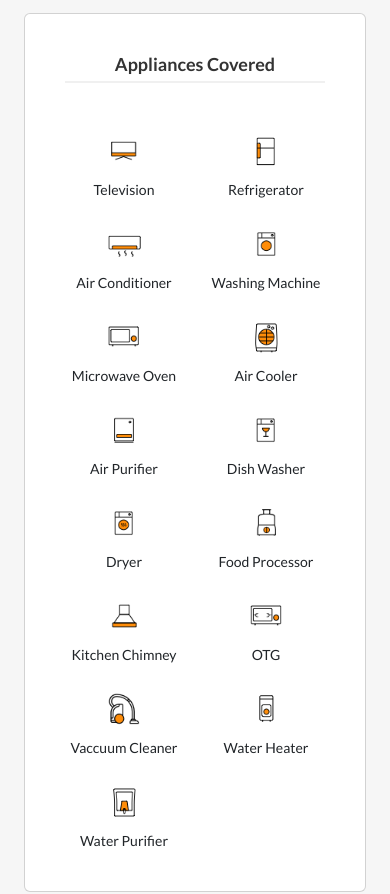
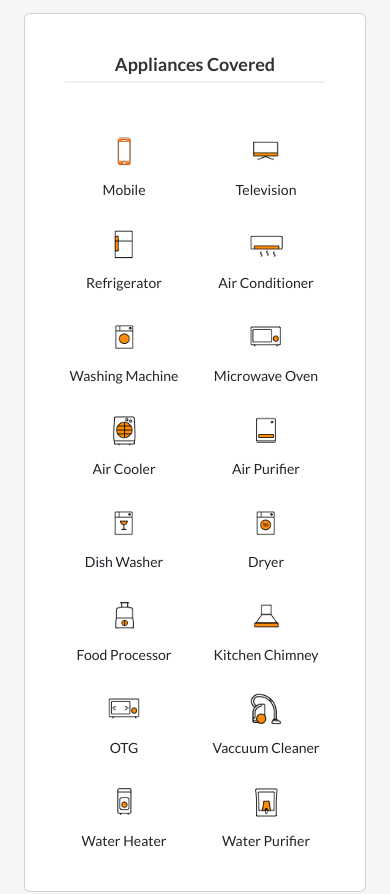
Before and after one commit to Mukesh1346/EMIPLUSCARE, a Next.js app: page / in a window 390 px wide. Shown: the part 1660-2554 px from the top of the page. Built offline with nearby package versions, Linux system fonts and the light colour scheme.

Commit message:
logo and image phone added

```diff
--- a/src/app/Components/Footer/Footer.jsx
+++ b/src/app/Components/Footer/Footer.jsx
@@ -65,14 +65,14 @@ export default function Footer() {
                 </a>
               </div>
 
-              {/* <ul className="list-inline footer-links mb-0">
-                <li className="list-inline-item"><a href="#">DELHI</a></li>
-                <li className="list-inline-item"><a href="#">UP</a></li>
+              <ul className="list-inline footer-links mb-0">
+                <li className="list-inline-item"><a href="#">All OVER INDIA</a></li>
+                {/* <li className="list-inline-item"><a href="#">UP</a></li>
                 <li className="list-inline-item"><a href="#">HARYANA</a></li>
                 <li className="list-inline-item"><a href="#">PUNJAB</a></li>
                 <li className="list-inline-item"><a href="#">UTTRAKHAND</a></li>
-                <li className="list-inline-item"><a href="#">RAJASTHAN</a></li>
-              </ul> */}
+                <li className="list-inline-item"><a href="#">RAJASTHAN</a></li> */}
+              </ul>
             </div>
 
             {/* Contact Info */}
--- a/src/app/Components/QuickServices/QuickServices.jsx
+++ b/src/app/Components/QuickServices/QuickServices.jsx
@@ -23,21 +23,22 @@ import icon5 from '@/app/Assist/Images/device.png'
 // import app13 from '@/app/Assist/Images/app3.png'
 // import app14 from '@/app/Assist/Images/app4.png'
 
-import app1 from '@/app/Assist/Images/tv.png'
-import app2 from '@/app/Assist/Images/app2.png'
-import app3 from '@/app/Assist/Images/air-conditioner.png'
-import app4 from '@/app/Assist/Images/washing-machine.png'
-import app5 from '@/app/Assist/Images/microwave.png'
-import app6 from '@/app/Assist/Images/air-cooler.png'
-import app7 from '@/app/Assist/Images/air-purifier.png'
-import app8 from '@/app/Assist/Images/dish-washer.png'
-import app9 from '@/app/Assist/Images/dryer.png'
-import app10 from '@/app/Assist/Images/food-processor.png'
-import app11 from '@/app/Assist/Images/kitchen-chimney.png'
-import app12 from '@/app/Assist/Images/otg.png'
-import app13 from '@/app/Assist/Images/vaccum-cleaner.png'
-import app14 from '@/app/Assist/Images/water-heater.png'
-import app15 from '@/app/Assist/Images/water-purifier.png'
+import app1 from '@/app/Assist/Images/mobile.png'
+import app2 from '@/app/Assist/Images/tv.png'
+import app3 from '@/app/Assist/Images/app2.png'
+import app4 from '@/app/Assist/Images/air-conditioner.png'
+import app5 from '@/app/Assist/Images/washing-machine.png'
+import app6 from '@/app/Assist/Images/microwave.png'
+import app7 from '@/app/Assist/Images/air-cooler.png'
+import app8 from '@/app/Assist/Images/air-purifier.png'
+import app9 from '@/app/Assist/Images/dish-washer.png'
+import app10 from '@/app/Assist/Images/dryer.png'
+import app11 from '@/app/Assist/Images/food-processor.png'
+import app12 from '@/app/Assist/Images/kitchen-chimney.png'
+import app13 from '@/app/Assist/Images/otg.png'
+import app14 from '@/app/Assist/Images/vaccum-cleaner.png'
+import app15 from '@/app/Assist/Images/water-heater.png'
+import app16 from '@/app/Assist/Images/water-purifier.png'
 
 
 
@@ -54,21 +55,22 @@ export default function ExtendedWarrantyPage() {
 
 
   const application = [
-    { id: 1, name: "Television", image: app1 },
-    { id: 2, name: "Refrigerator", image: app2 },
-    { id: 3, name: "Air Conditioner", image: app3 },
-    { id: 4, name: "Washing Machine", image: app4 },
-    { id: 5, name: "Microwave Oven", image: app5 },
-    { id: 6, name: "Air Cooler", image: app6 },
-    { id: 7, name: "Air Purifier", image: app7 },
-    { id: 8, name: "Dish Washer", image: app8 },
-    { id: 9, name: "Dryer", image: app9 },
-    { id: 10, name: "Food Processor", image: app10 },
-    { id: 11, name: "Kitchen Chimney", image: app11 },
-    { id: 12, name: "OTG", image: app12 },
-    { id: 13, name: "Vaccuum Cleaner", image: app13 },
-    { id: 14, name: "Water Heater", image: app14 },
-    { id: 15, name: "Water Purifier", image: app15 },
+    { id: 1, name: "Mobile", image: app1 },
+    { id: 2, name: "Television", image: app2 },
+    { id: 3, name: "Refrigerator", image: app3 },
+    { id: 4, name: "Air Conditioner", image: app4 },
+    { id: 5, name: "Washing Machine", image: app5 },
+    { id: 6, name: "Microwave Oven", image: app6 },
+    { id: 7, name: "Air Cooler", image: app7 },
+    { id: 8, name: "Air Purifier", image: app8 },
+    { id: 9, name: "Dish Washer", image: app9 },
+    { id: 10, name: "Dryer", image: app10 },
+    { id: 11, name: "Food Processor", image: app11 },
+    { id: 12, name: "Kitchen Chimney", image: app12 },
+    { id: 13, name: "OTG", image: app13 },
+    { id: 14, name: "Vaccuum Cleaner", image: app14 },
+    { id: 15, name: "Water Heater", image: app15 },
+    { id: 16, name: "Water Purifier", image: app16 },
 
 
 
```
Also changed, not shown: src/app/Assist/Images/mobile.png (added).
